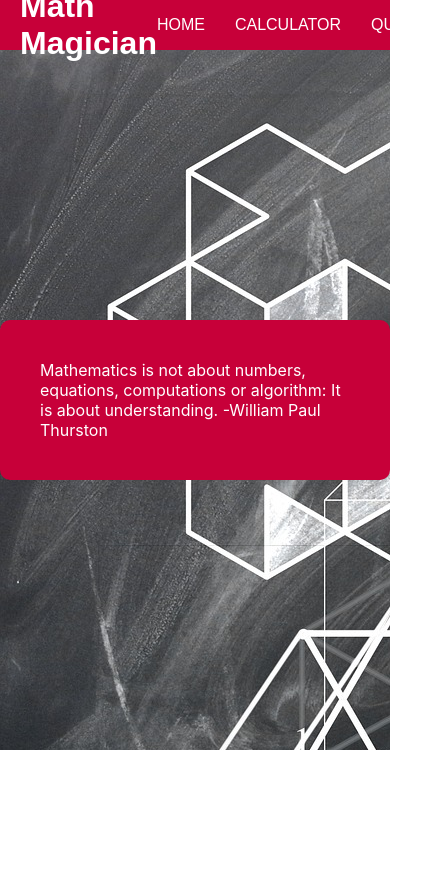
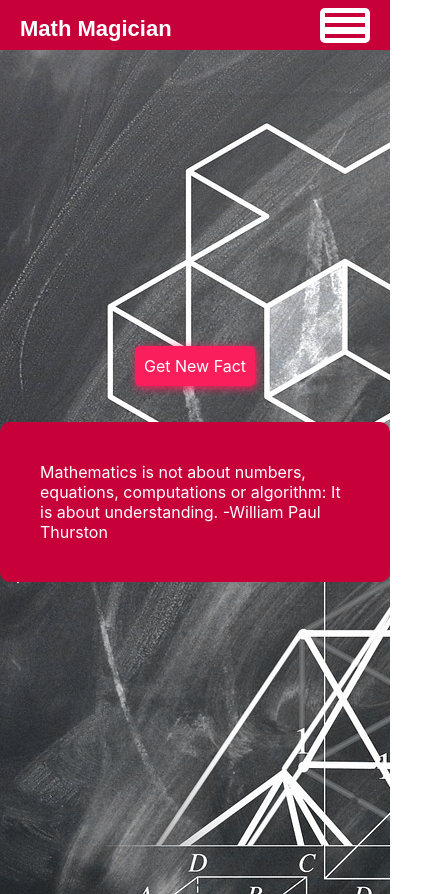
Before and after one commit to StarMindz/Math-Magicians-React-App, a React (Create React App) app: page /quote in a window 390 px wide. Shown: the whole page, 439 px wide, since content can reach past the window. Before the commit the page ends 844 px from the top, so only its background shows below. Built offline with nearby package versions, Linux system fonts and the light colour scheme; no server answers.

Commit message:
make webapp mobile responsive

```diff
--- a/package.json
+++ b/package.json
@@ -6,6 +6,7 @@
     "@testing-library/jest-dom": "^5.16.5",
     "@testing-library/react": "^13.4.0",
     "@testing-library/user-event": "^13.5.0",
+    "axios": "^1.1.3",
     "big.js": "^6.2.1",
     "react": "^18.2.0",
     "react-dom": "^18.2.0",
--- a/src/App.css
+++ b/src/App.css
@@ -34,6 +34,39 @@
   grid-template-columns: 90px 90px 90px 90px;
 }
 
+.refresh {
+  background-color: #f01050;
+  display: flex;
+  align-items: center;
+  justify-content: center;
+  color: white;
+  width: 120px;
+  height: 40px;
+  border-radius: 5px;
+  cursor: pointer;
+  box-shadow: 10px 10px 4px 4px rgba(49, 43, 43, 0.8);
+  margin-bottom: 20px;
+}
+
+@keyframes glowing {
+  0% {
+    background-color: #f01050;
+    box-shadow: 0 0 3px #f01050;
+  }
+  50% {
+    background-color: #ff2462;
+    box-shadow: 2px 3px 10px #ff2462;
+  }
+  100% {
+    background-color: #f01050;
+    box-shadow: 2px 3px 3px #f01050;
+  }
+}
+
+.refresh {
+  animation: glowing 1300ms infinite;
+}
+
 .button {
   padding: 10px;
   height: 30px;
@@ -67,22 +100,82 @@
   color: white;
 }
 
+.title {
+  font-size: 22px;
+  text-decoration: none;
+  color: white;
+}
+
+.hamburger {
+  border-radius: 5px;
+  display: flex;
+  flex-direction: column;
+  width: 50px;
+  height: 25px;
+  background-color: white;
+  align-items: center;
+  justify-content: space-between;
+  padding-top: 5px;
+  padding-bottom: 5px;
+  z-index: 2;
+  transition: 1s;
+}
+
+.horizontal {
+  width: 40px;
+  background-color: #c70039;
+  height: 4px;
+  -webkit-transition: all 0.3s ease-in-out;
+  transition: all 0.3s ease-in-out;
+}
+
 .menuItems {
+  position: fixed;
+  left: -100%;
+  top: 0;
+  width: 100%;
+  gap: 20px;
+  padding-top: 50px;
+  height: 100vh;
   display: flex;
-  flex-direction: row;
-  gap: 30px;
+  flex-direction: column;
+  align-items: flex-start;
+  background-color: #c70039 ;
+  transition: 0.3s;
+  z-index: 1;
 }
+
+.menuItems.active {
+  left: 0;
+  padding-left: 50px;
+}
+
+.hamburger.active {
+  position: fixed;
+  left: 80%;
+}
+
+.hamburger.active .horizontal:nth-child(2) {
+  opacity: 0;
+}
+
+.hamburger.active .horizontal:nth-child(1) {
+  transform: translateY(10px) rotate(45deg);
+}
+
+.hamburger.active .horizontal:nth-child(3) {
+  transform: translateY(-10px) rotate(-45deg);
+}
+
 
 .calculatorBackground {
   background-image: url('./images/geometry.jpg');
-  height: 700px;
 }
 
 .Home,
 .quotes {
   background-image: url('./images/geometry.jpg');
   display: flex;
-  height: 700px;
   margin: 0;
   padding: 0;
 }
@@ -92,7 +185,6 @@
   display: flex;
   flex-direction: column;
   align-items: center;
-  height: 700px;
 }
 
 .quotes {
@@ -130,15 +222,21 @@ h2 {
   display: flex;
   margin: 0;
   padding: 0;
-  height: 700px;
+  min-height: 100vh;
   background-color: rgb(0, 0, 0, 0.8);
   flex-direction: row;
   flex-wrap: wrap;
   gap: 20px;
   align-items: center;
   justify-content: center;
-  overflow: hidden;
   background-size: contain;
+}
+
+.calcultorItem {
+  display: flex;
+  min-height: 50vh;
+  flex-direction: column;
+  align-items: center;
 }
 
 .calculatorTitle {
@@ -152,4 +250,31 @@ h2 {
   color: white;
   text-decoration: none;
   font-family: Arial, Helvetica, sans-serif;
+  font-size: 18px;
 }
+
+@media (min-width: 600px) {
+  .hamburger {
+    display: none;
+  }
+
+  .menuItems {
+    position: static;
+    display: flex;
+    margin: 0;
+    padding: 0;
+    height: auto;
+    width: auto;
+    flex-direction: row;
+    gap: 30px;
+  }
+
+  .title {
+   font-size: 30px;
+  }
+
+  .hamburger {
+    display: none;
+
+  }
+}
--- a/src/App.js
+++ b/src/App.js
@@ -11,7 +11,7 @@ import Nav from './Pages/Nav';
 import './App.css';
 
 const App = () => (
-  <Router>
+  <Router class="appBigContainer">
     <Nav />
     <Routes className="appContainer">
       <Route path="/" element={<Home />} />
--- a/src/Pages/CalculatorPage.js
+++ b/src/Pages/CalculatorPage.js
@@ -5,8 +5,10 @@ const CalculatorPage = () => {
   return (
     <div className="calculatorBackground">
       <div className="calculatorComponent">
-        <h2 className="calculatorTitle">Let us do some math!</h2>
-        <Calculator />
+        <div className='calcultorItem'>
+          <h2 className="calculatorTitle">Let us do some math!</h2>
+          <Calculator />
+        </div>
       </div>
     </div>
   );
--- a/src/Pages/Nav.js
+++ b/src/Pages/Nav.js
@@ -1,14 +1,27 @@
 /* eslint-disable arrow-body-style */
 import { Link } from 'react-router-dom';
+import { useState } from 'react';
 
 const Nav = () => {
+  const [ state, setState ] = useState({toggle: true});
+
+  const pullMenu = () => {
+    console.log("go girl")
+    setState((state) => {return {toggle: !state.toggle}});
+  }
+
   return (
     <div className="navBar">
-      <h1 className="title">Math Magician</h1>
-      <div className="menuItems">
-        <Link className="homeLink" to="/">HOME</Link>
-        <Link className="calculatorLink" to="/calculator">CALCULATOR</Link>
-        <Link className="quoteLink" to="/quote">QUOTES</Link>
+      <h1><a className="title" href='/#'> Math Magician </a></h1>
+      <div className={state.toggle ? 'menuItems':'menuItems active'}>
+        <Link onClick={pullMenu} className="homeLink" to="/">HOME</Link>
+        <Link onClick={pullMenu} className="calculatorLink" to="/calculator">CALCULATOR</Link>
+        <Link  onClick={pullMenu}className="quoteLink" to="/quote">QUOTES</Link>
+      </div>
+      <div className={state.toggle ? 'hamburger':'hamburger active'} onClick={pullMenu}>
+        <span className='horizontal'></span>
+        <span className='horizontal'></span>
+        <span className='horizontal'></span>
       </div>
     </div>
   );
--- a/src/Pages/Quote.js
+++ b/src/Pages/Quote.js
@@ -1,16 +1,43 @@
 import { Component } from 'react';
+import axios from 'axios';
 
 class Quotes extends Component {
   constructor(props) {
     super(props);
-    this.state = {};
+    this.state = {value: 'Mathematics is not about numbers, equations, computations or algorithm: It is about understanding. -William Paul Thurston',};
+  }
+
+  apiCall() {
+    const randomNumber = Math.floor(Math.random() * 1000);
+
+    const options = {
+      method: 'GET',
+      url: `https://numbersapi.p.rapidapi.com/${randomNumber}/math`,
+      params: {fragment: 'true', json: 'true'},
+      headers: {
+        'X-RapidAPI-Key': '9c2f735920msh58066bca351c9d0p10f73ejsn4bee5d5e84a0',
+        'X-RapidAPI-Host': 'numbersapi.p.rapidapi.com'
+      }
+    };
+
+    axios.request(options)
+      .then(response => response.data)
+        .then(data => {
+          const text = `Fun Fact about number ${randomNumber}:  It is ${data.text}`
+          this.setState({value: text})
+        })
+  }
+
+  componentDidMount() {
+    this.apiCall();
   }
 
   render() {
     return (
       <div className="quotes">
         <div className="quotesInner">
-          <p className="quoteText">Mathematics is not about numbers, equations, computations or algorithm: It is about understanding. -William Paul Thurston</p>
+          <div className='refresh' onClick={() => this.apiCall()}>Get New Fact</div>
+          <p className="quoteText">{this.state.value}</p>
         </div>
       </div>
     );
--- a/src/index.css
+++ b/src/index.css
@@ -14,6 +14,8 @@ body {
     sans-serif;
   -webkit-font-smoothing: antialiased;
   -moz-osx-font-smoothing: grayscale;
+  height: 100%;
+  width: 100%
 }
 
 code {
@@ -25,3 +27,14 @@ code {
     'Courier New',
     monospace;
 }
+
+.calculatorBackground,
+.Home,
+.quotes,
+.HomeInner,
+.calculatorComponent {
+  width: 100vw;
+  height: 100vh;
+  margin: 0;
+  padding: 0;
+}
```
Also changed, not shown: 1 other file (tests, documents, lock files or other folders).
